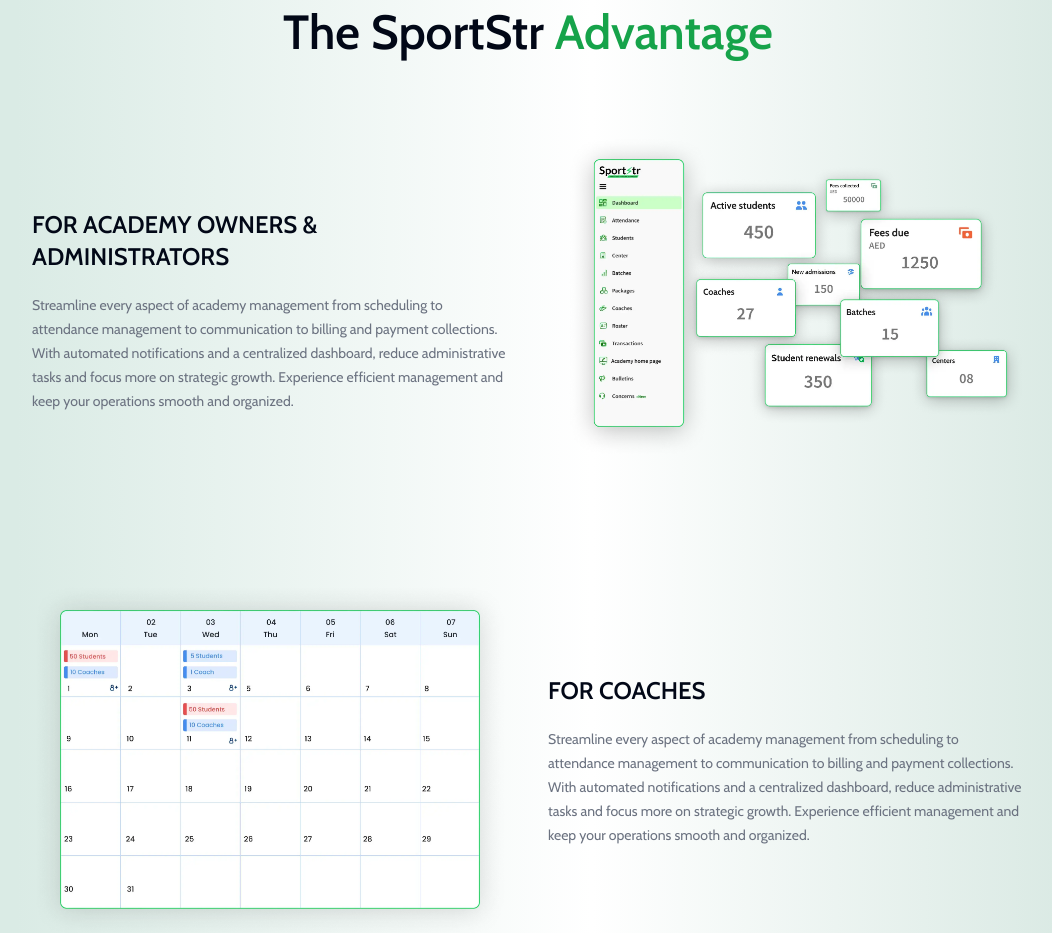
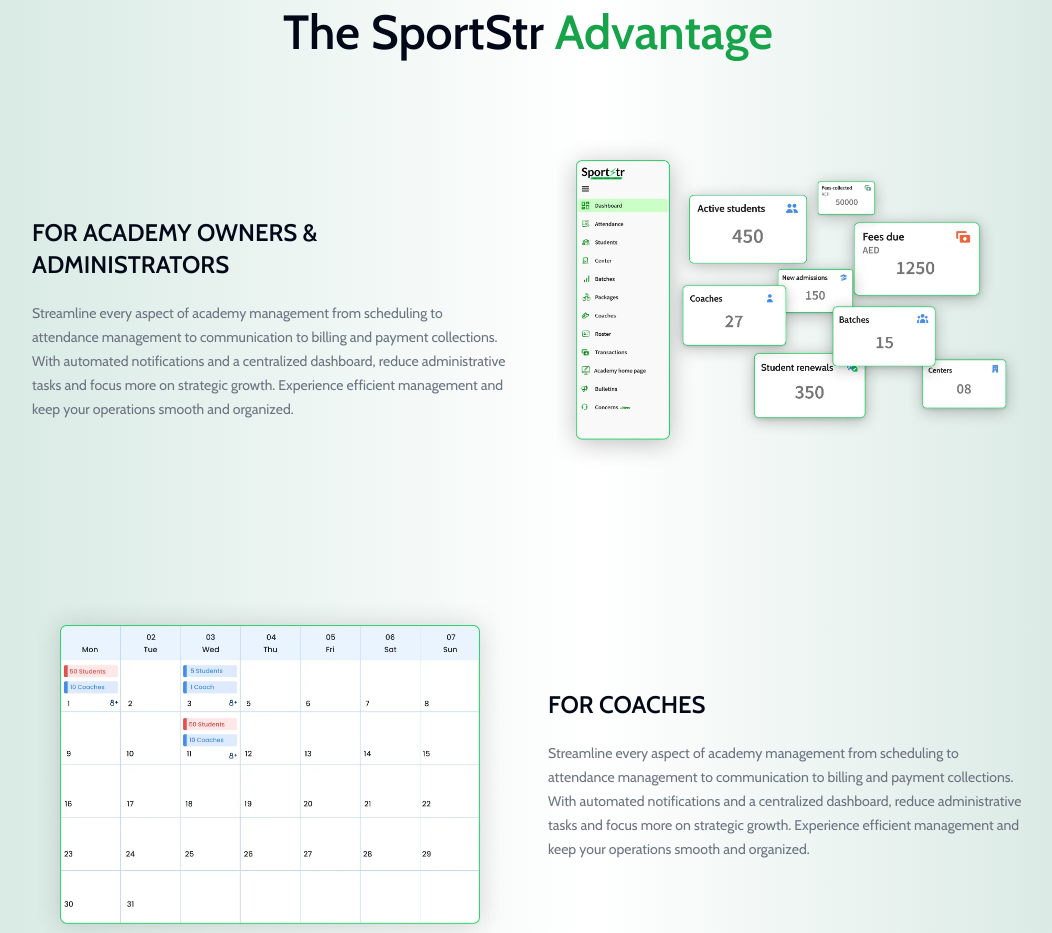
Before and after one commit to anas-mullappally/sportstr-website, a Next.js app: page / in a window 1280 px wide. Shown: the part 1660-2593 px from the top of the page, without its empty margins (112-1164 px from the left). Built offline with nearby package versions, Linux system fonts and the light colour scheme; no server answers.

Commit message:
advantage section image size update

```diff
--- a/src/components/AdvantageSection.jsx
+++ b/src/components/AdvantageSection.jsx
@@ -42,9 +42,8 @@
               <Image
                 src="/info-board.webp"
                 alt="info-board"
-                width={457}
-                height={334}
-                className=""
+                width={1080}
+                height={831}
               />
             </div>
           </div>
```
